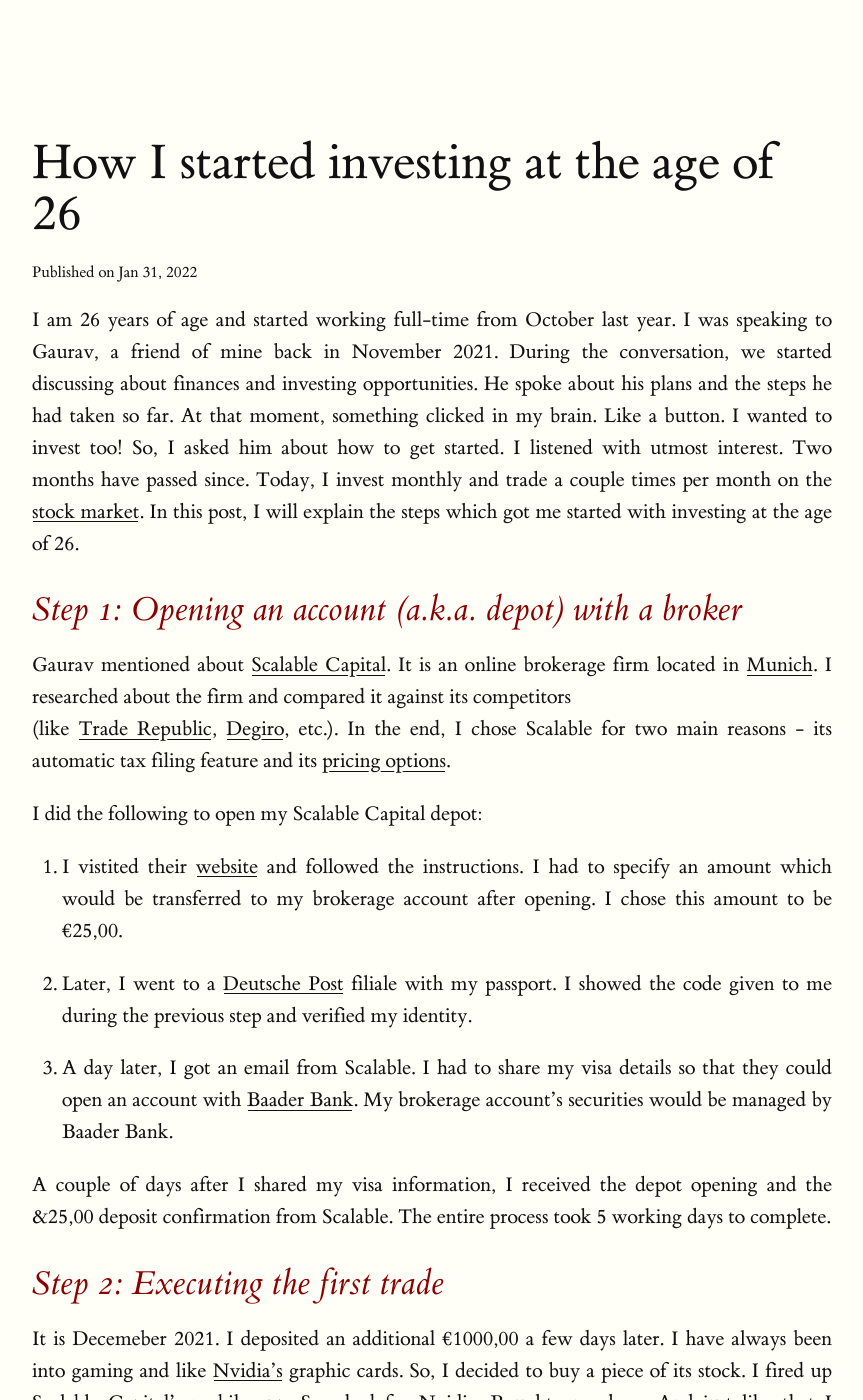
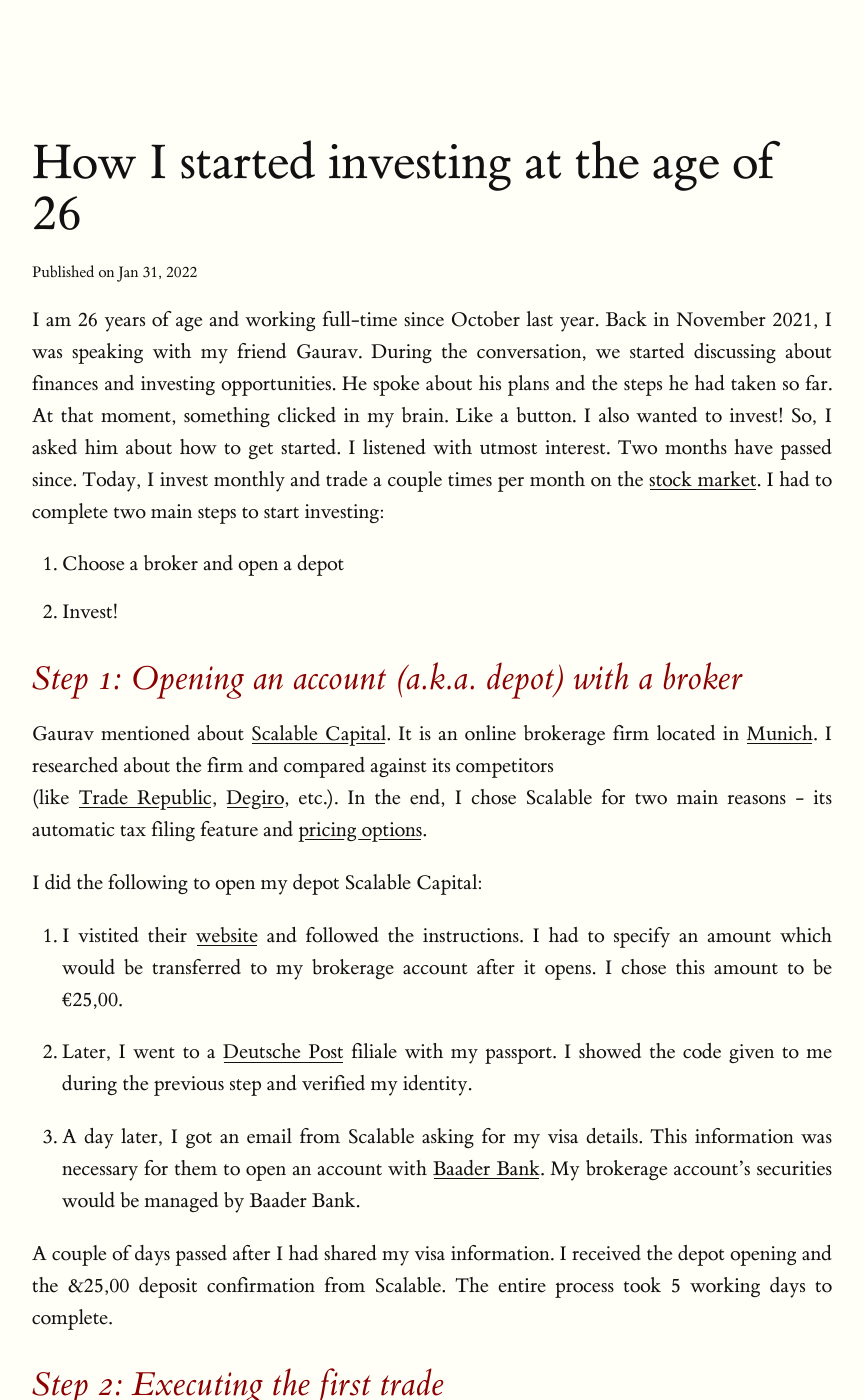
Before and after one commit to masaaldosey/masaaldosey.github.io, a Jekyll site: the page built from _posts/2022-01-31-test.md, in a window 1280 px wide and 1400 px high. Shown: the whole window, without its empty margins (208-1071 px from the left). Built offline with Jekyll 4.4.1, drawn with Linux system fonts in a browser that asks for light colours; some of the changed text lies outside the part shown.

Commit message:
edit(_posts): proofread the first post. time to publish!

```diff
--- a/_posts/2022-01-31-test.md
+++ b/_posts/2022-01-31-test.md
@@ -5,41 +5,39 @@
 ---
 
 
-I am 26 years of age and started working full-time from October last year. I was speaking to Gaurav, a friend
-of mine back in November 2021. During the conversation, we started discussing about finances and investing
-opportunities. He spoke about his plans and the steps he had taken so far. At that moment, something clicked
-in my brain. Like a button. I wanted to invest too! So, I asked him about how to get started. I listened with
-utmost interest. Two months have passed since. Today, I invest monthly and trade a couple times per month on the
-[stock market](https://www.investopedia.com/terms/s/stockmarket.asp). In this post, I will explain the steps which
-got me started with investing at the age of 26.
+I am 26 years of age and working full-time since October last year. Back in November 2021, I was speaking with my friend
+Gaurav. During the conversation, we started discussing about finances and investing opportunities. He spoke about his plans
+and the steps he had taken so far. At that moment, something clicked in my brain. Like a button. I also wanted to invest!
+So, I asked him about how to get started. I listened with utmost interest. Two months have passed since. Today, I invest
+monthly and trade a couple times per month on the [stock market](https://www.investopedia.com/terms/s/stockmarket.asp).
+I had to complete two main steps to start investing:
+1. Choose a broker and open a depot
+2. Invest!
 
 ## Step 1: Opening an account (*a.k.a.* depot) with a broker
 
 Gaurav mentioned about [Scalable Capital](https://de.scalable.capital/en). It is an online brokerage firm located in
-[Munich](https://de.wikipedia.org/wiki/M%C3%BCnchen). I researched about the firm and compared it against its competitors
+[Munich](https://de.wikipedia.org/wiki/M%C3%BCnchen). I researched about the firm and compared against its competitors
 (like [Trade Republic](https://traderepublic.com/en-de), [Degiro](https://www.degiro.eu/), etc.). In the end, I chose
-Scalable for two main reasons - its automatic tax filing feature and its [pricing options](https://de.scalable.capital/en/trading-costs).
+Scalable for two main reasons - its automatic tax filing feature and [pricing options](https://de.scalable.capital/en/trading-costs).
 
-I did the following to open my Scalable Capital depot:
+I did the following to open my depot Scalable Capital:
 
 1. I vistited their [website](https://de.scalable.capital/en/register) and followed the instructions. I had to specify an amount which would
-be transferred to my brokerage account after opening. I chose this amount to be &euro;25,00.
+be transferred to my brokerage account after it opens. I chose this amount to be &euro;25,00.
 
 2. Later, I went to a [Deutsche Post](https://www.deutschepost.de/en/home.html) filiale with my passport. I showed the code given to me
 during the previous step and verified my identity.
 
-3. A day later, I got an email from Scalable. I had to share my visa details so that they could open an account with [Baader Bank](https://www.baaderbank.de/).
-My brokerage account's securities would be managed by Baader Bank.
+3. A day later, I got an email from Scalable asking for my visa details. This information was necessary for them to open an account with [Baader Bank](https://www.baaderbank.de/). My brokerage account's securities would be managed by Baader Bank.
 
-
-A couple of days after I shared my visa information, I received the depot opening and the &25,00 deposit confirmation from Scalable. The entire
+A couple of days passed after I had shared my visa information. I received the depot opening and the &25,00 deposit confirmation from Scalable. The entire
 process took 5 working days to complete.
 
 ## Step 2: Executing the first trade
 
-It is Decemeber 2021. I deposited an additional &euro;1000,00 a few days later. I have always been into gaming and like [Nvidia's](https://www.nvidia.com/en-us/) graphic
-cards. So, I decided to buy a piece of its stock. I fired up [Scalable Capital's mobile app](https://apps.apple.com/us/app/scalable-capital-etf-stocks/id1075561513).
-Searched for Nvidia. Bought one share. And just like that I executed my first trade on the stock market. A part of me did not believe that it was so simple.
+It was Decemeber 2021. I had deposited an additional &euro;1000,00 into my brokerage account. I have always been into gaming and like [Nvidia's](https://www.nvidia.com/en-us/) graphics cards. So, I decided to buy a piece of its stock. I fired up [Scalable Capital's mobile app](https://apps.apple.com/us/app/scalable-capital-etf-stocks/id1075561513).
+Searched for Nvidia. Bought one share. And just like that I executed my first trade. A part of me did not believe that it was so simple.
 
 <figure>
     <span class="marginnote">A picture depicting the app UI. Taken on 02 February 2022.</span>
```
